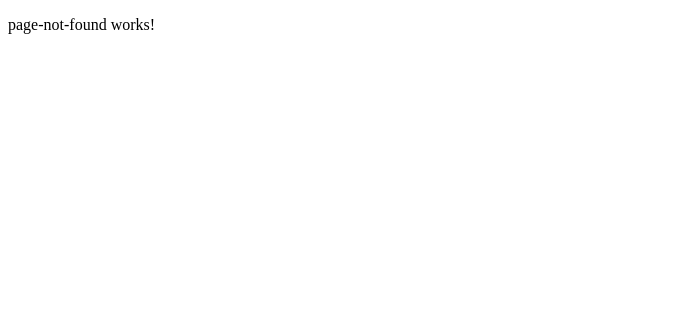
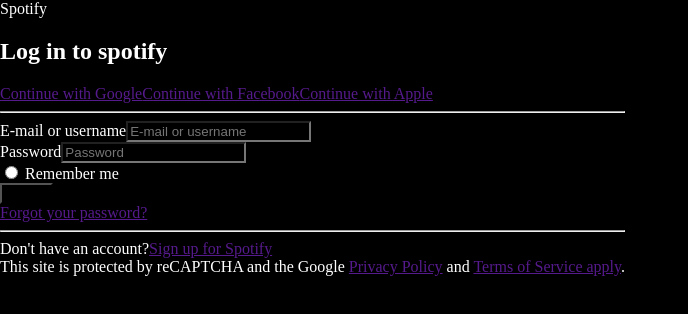
Before and after one commit to Jerems412Dev/web-spotify-clone, an Angular app: page / in a window 1280 px wide. Shown: the top 314 px of the page, without its empty margins (0-688 px from the left). Built offline with nearby package versions, Linux system fonts and the light colour scheme.

Commit message:
login and register html

```diff
--- a/src/app/app.routes.ts
+++ b/src/app/app.routes.ts
@@ -1,6 +1,9 @@
 import { Routes } from '@angular/router';
 import { PageNotFoundComponent } from './core/components/page-not-found/page-not-found.component';
+import { LoginComponent } from './public/login/login/login.component';
+import { RegisterComponent } from './public/register/register/register.component';
 
 export const routes: Routes = [
-    { path: '**', component: PageNotFoundComponent }
+    { path: '', component: LoginComponent },
+    { path: 'register', component: RegisterComponent }
 ];
--- a/src/app/public/login/login/login.component.css
+++ b/src/app/public/login/login/login.component.css
@@ -0,0 +1,3 @@
+h2 {
+    color: white;
+}
--- a/src/app/public/login/login/login.component.html
+++ b/src/app/public/login/login/login.component.html
@@ -1,3 +1,44 @@
-<p>
-  login works!
-</p>
+<div>
+  <div class="navlogin">
+    <span>Spotify</span>
+  </div>
+  <div class="content-login">
+    <div class="form">
+      <h2>Log in to spotify</h2>
+      <div class="login-with">
+        <a href="">Continue with Google</a>
+        <a href="">Continue with Facebook</a>
+        <a href="">Continue with Apple</a>
+      </div>
+      <hr>
+      <form action="">
+        <div class="forminput">
+          <div class="div-input-text">
+            <label for="login">E-mail or username</label>
+            <input type="text" name="login" placeholder="E-mail or username">
+          </div>
+          <div class="div-input-text">
+            <label for="password">Password</label>
+            <input type="password" name="password" placeholder="Password">
+          </div>
+          <div class="div-input-radio">
+            <input type="radio" name="" id=""> Remember me
+          </div>
+          <div class="div-input-submit">
+            <input type="submit" value="Log In">
+          </div>
+          <div class="div-input-link">
+            <a href="">Forgot your password?</a>
+          </div>
+        </div>
+      </form>
+      <hr>
+      <div class="div-input-link">
+        <span>Don't have an account?</span><a href="">Sign up for Spotify</a>
+      </div>
+    </div>
+    <footer>
+      <span>This site is protected by reCAPTCHA and the Google <a href="">Privacy Policy</a> and <a href="">Terms of Service apply</a>.</span>
+    </footer>
+  </div>
+</div>
--- a/src/app/public/register/register/register.component.html
+++ b/src/app/public/register/register/register.component.html
@@ -1,3 +1,36 @@
-<p>
-  register works!
-</p>
+<div>
+  <div class="navlogin">
+    <span>Spotify</span>
+  </div>
+  <div class="content-login">
+    <div class="form">
+      <h2>Subscribe to start listening</h2>
+      <form action="">
+        <div class="forminput">
+          <div class="div-input-text">
+            <label for="login">E-mail <address></address></label>
+            <input type="email" name="login" placeholder="name@domain.com">
+          </div>
+          <div class="div-input-submit">
+            <input type="submit" value="next">
+          </div>
+        </div>
+      </form>
+      <div class="or">
+        <hr><span>or</span><hr>
+      </div>
+      <div class="login-with">
+        <a href="">Continue with Google</a>
+        <a href="">Continue with Facebook</a>
+        <a href="">Continue with Apple</a>
+      </div>
+      <hr>
+      <div class="div-input-link">
+        <span>Do you already have an account? <a href="">Log in here</a>.</span>
+      </div>
+    </div>
+    <footer>
+      <span>This site is protected by reCAPTCHA and the Google <a href="">Privacy Policy</a> and <a href="">Terms of Service apply</a>.</span>
+    </footer>
+  </div>
+</div>
--- a/src/styles.css
+++ b/src/styles.css
@@ -1 +1,13 @@
-/* You can add global styles to this file, and also import other style files */
+* {
+    background-color: black;
+}
+
+body {
+    margin: 0;
+    padding: 0;
+    box-sizing: border-box;
+    font-family: 'Gotham','Gotham-Bold';
+    font-weight: 300;
+    display: flex;
+    color: white;
+}
```
